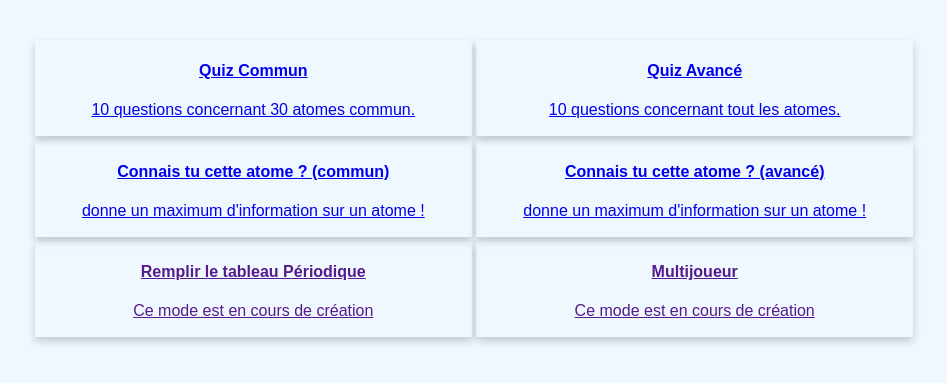
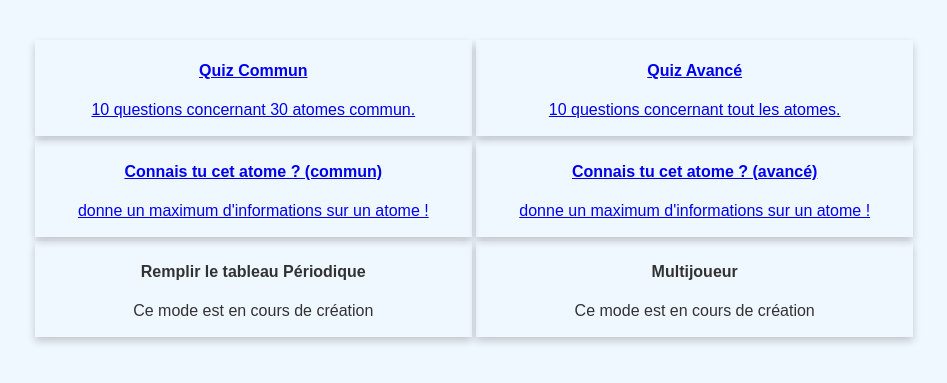
Before and after one commit to operfield/Ludication, a website: page menu.html in a window 1280 px wide. Shown: the part 141-524 px from the top of the page, without its empty margins (166-1113 px from the left). Drawn offline with Linux system fonts and the light colour scheme.

Commit message:
Update menu.html

```diff
--- a/menu.html
+++ b/menu.html
@@ -35,36 +35,36 @@
     <tr ><td><a href="QuizRapideCommun">
         <div class="card">
             <div class="container">
-              <h4><b>Connais tu cette atome ? (commun)</b></h4>
-              <p>donne un maximum d'information sur un atome !</p>
+              <h4><b>Connais tu cet atome ? (commun)</b></h4>
+              <p>donne un maximum d'informations sur un atome !</p>
             </div>
           </div></a>
         </td>
         <td> <a href="QuizRapideAvance">
             <div class="card">
                 <div class="container">
-                  <h4><b>Connais tu cette atome ? (avancé)</b></h4>
-                  <p>donne un maximum d'information sur un atome !</p>
+                  <h4><b>Connais tu cet atome ? (avancé)</b></h4>
+                  <p>donne un maximum d'informations sur un atome !</p>
                 </div>
               </div></a>
             </td>
 </tr>
 </tr>
-<tr ><td><a href="">
+<tr ><td>
     <div class="card">
         <div class="container">
           <h4><b>Remplir le tableau Périodique</b></h4>
           <p>Ce mode est en cours de création</p>
         </div>
-      </div></a>
+      </div>
     </td>
-<td><a href="">
+<td>
         <div class="card">
             <div class="container">
               <h4><b>Multijoueur</b></h4>
               <p>Ce mode est en cours de création</p>
             </div>
-          </div></a>
+          </div>
         </td>
 </tr>
     </table>
```
